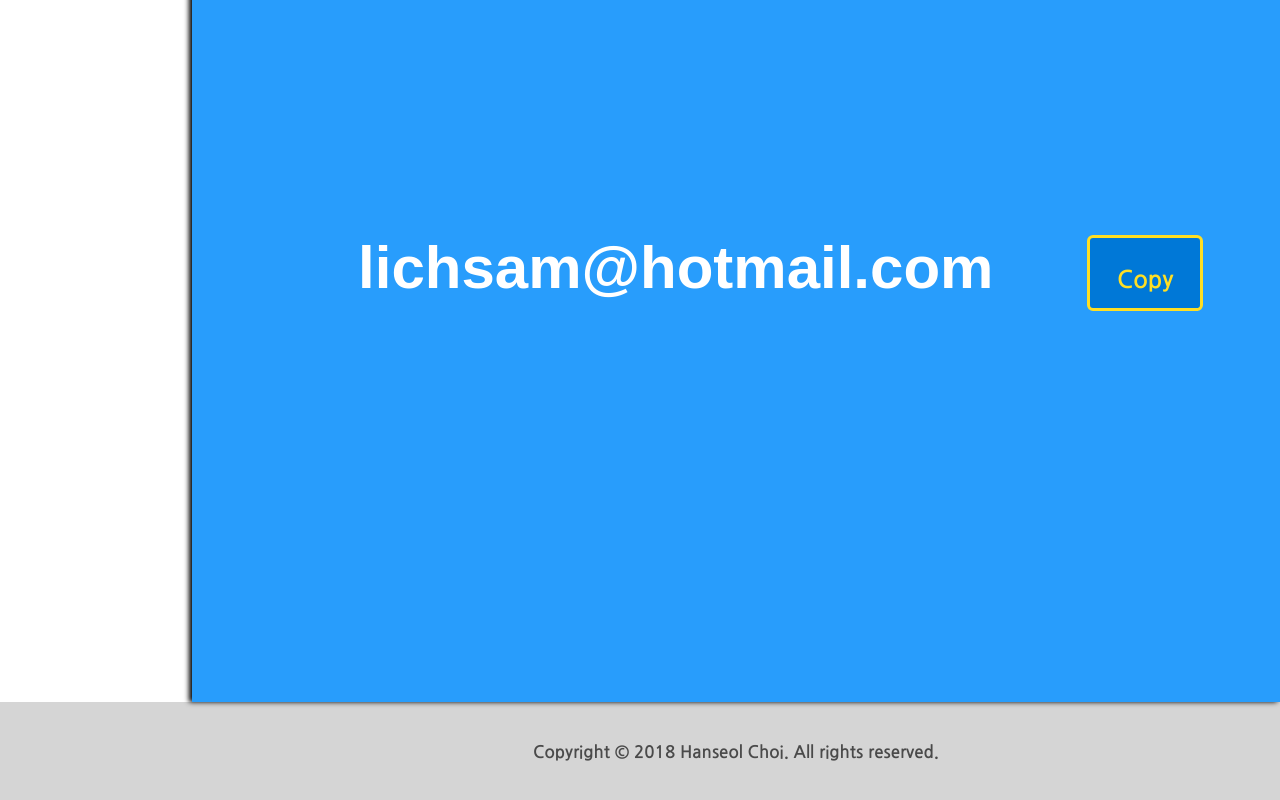
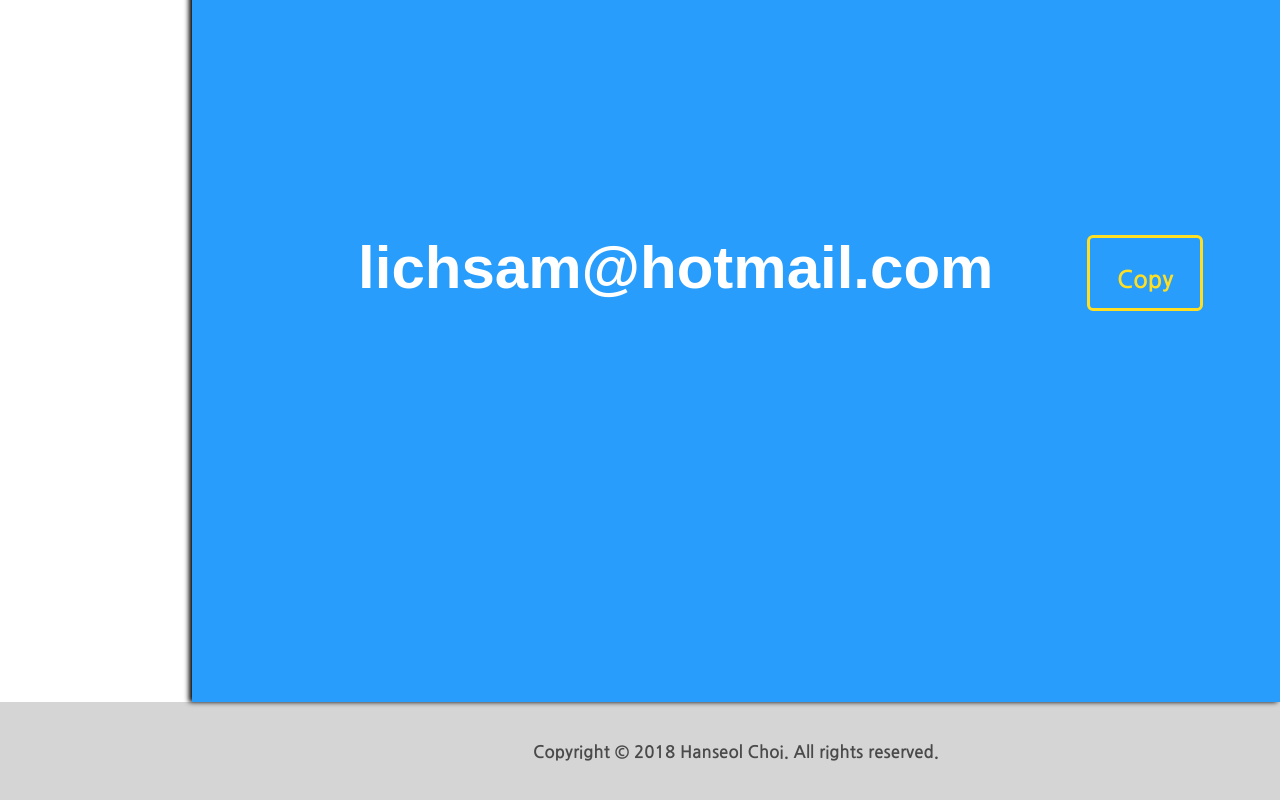
Before and after one commit to lichsam/lichsam.github.io, a plain HTML site: page main/index.html in a window 1280 px wide. Shown: the part 3498-4298 px from the top of the page. Drawn offline with Linux system fonts and the light colour scheme.

Commit message:
edit btn color
copy 버튼 색 수정

```diff
--- a/stylesheets/style.css
+++ b/stylesheets/style.css
@@ -212,7 +212,7 @@
 	padding-top: 30px;
 	border: 3px solid #FFDF24;
 	border-radius: 6px;
-	background-color: #0078D7;
+	background-color: #289DFC;
 	color: #FFDF24;
 	font-size: 1.5em;
 	font-weight: bold;
```
